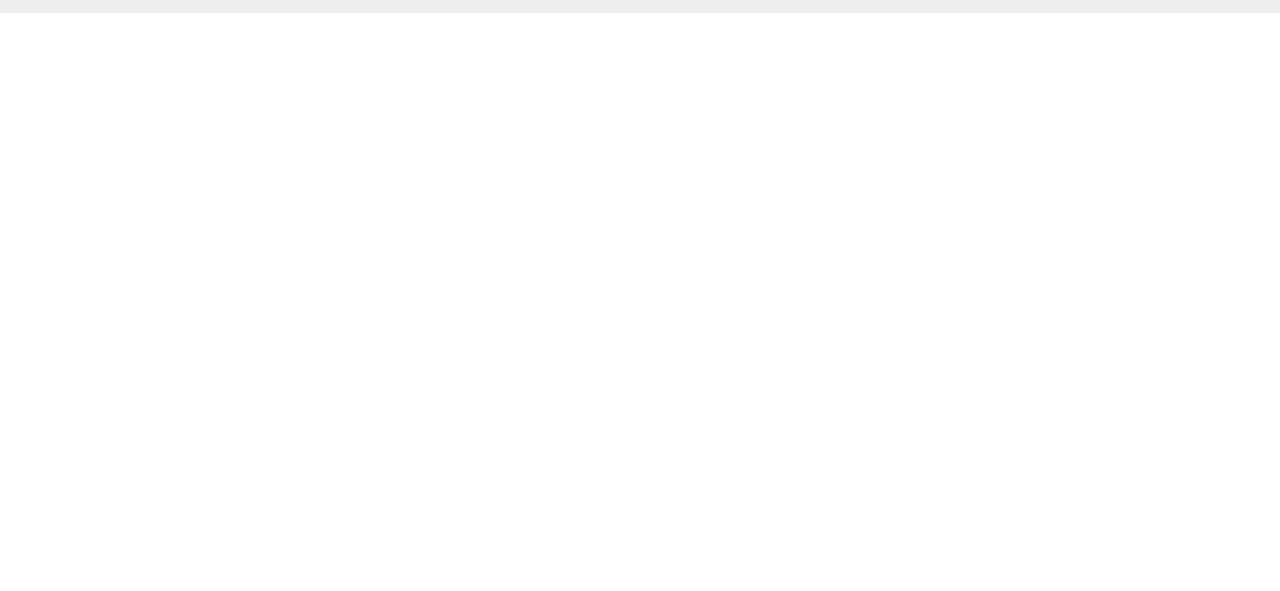
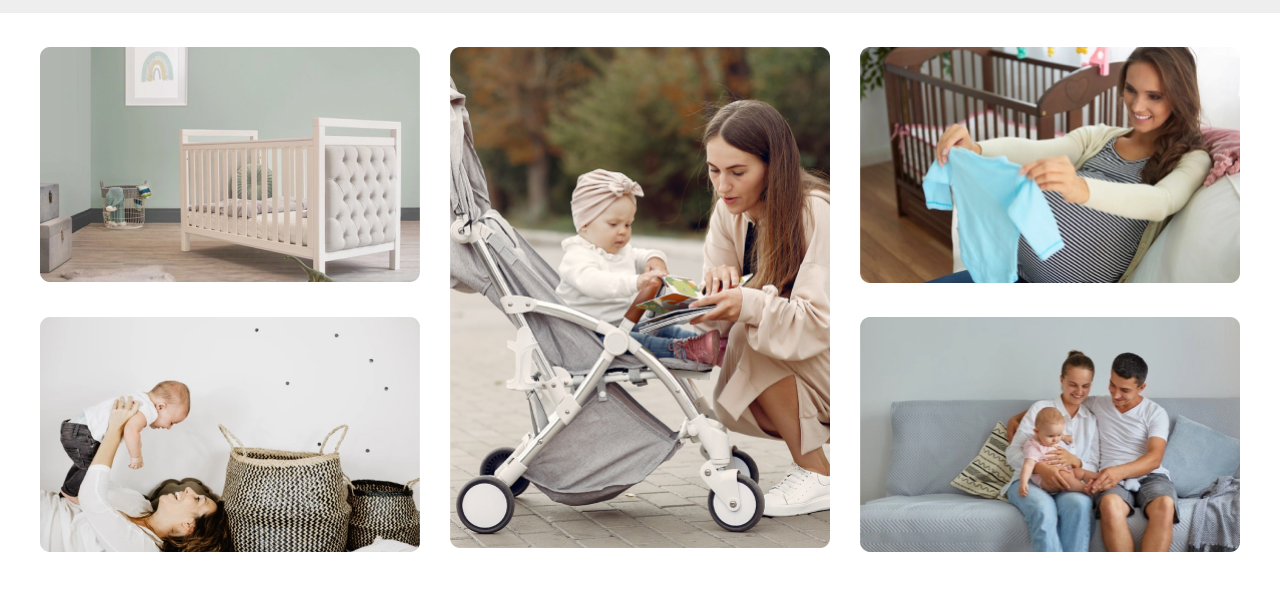
Before and after one commit to Carol-Rocha/teste-ecommerce, a plain HTML site: page index.html in a window 1280 px wide. Shown: the part 73-664 px from the top of the page. Drawn offline with Linux system fonts and the light colour scheme.

Commit message:
feat: create mosaic section

```diff
--- a/index.html
+++ b/index.html
@@ -39,5 +39,17 @@
         </div>
       </div>
     </header>
+    <main>
+      <section class="container__mosaic">
+        <ul class="mosaic-grid">
+          <li><img src="assets/imgs/banner 01.jpg" alt="Imagem 1"></li>
+          <li><img src="assets/imgs/banner 02.jpg" alt="Imagem 2"></li>
+          <li><img src="assets/imgs/banner 03.jpg" alt="Imagem 3"></li>
+          <li><img src="assets/imgs/banner 04.jpg" alt="Imagem 4"></li>
+          <li><img src="assets/imgs/banner 05.jpg" alt="Imagem 5"></li>
+        </ul>
+      </section>
+
+    </main>
   </body>
 </html>
--- a/styles.css
+++ b/styles.css
@@ -2,6 +2,9 @@
   margin: 0;
   pading: 0;
   box-sizing: border-box;
+  ul {
+    list-style: none;
+  }
 }
 
 body {
@@ -12,6 +15,11 @@ header {
   background-color: #eeeeee;
   padding: 16px;
   width: 100%;
+
+  position: fixed;
+  top: 0;
+  left: 0;
+  z-index: 1;
 }
 
 .container {
@@ -24,7 +32,6 @@ header {
   display: flex;
   flex-direction: column;
   gap: 10px;
-  list-style: none;
 }
 
 .nav-bar__item a {
@@ -74,6 +81,29 @@ header {
   height: 37px;
 }
 
+main {
+  padding-top: 120px;
+}
+
+.container__mosaic {
+  /* padding: 20px; */
+  display: flex;
+  justify-content: center;
+  width: 100%;
+}
+
+.mosaic-grid {
+  display: grid;
+  gap: 10px;
+  padding: 0;
+
+  grid-template-columns: 1fr;
+}
+
+.mosaic-grid img {
+  width: 100%;
+  height: auto;
+}
 
 @media (min-width: 768px) {
   .container {
@@ -85,4 +115,35 @@ header {
     flex-direction: row;
     gap: 30px;
   }
+
+  .mosaic-grid {
+    grid-template-columns: repeat(3, 1fr);
+    grid-template-rows: auto auto;
+    gap: 30px;
+  }
+
+  .mosaic-grid li:nth-child(1) {
+    grid-column: 1;
+    grid-row: 1;
+  }
+
+  .mosaic-grid li:nth-child(2) {
+    grid-column: 1;
+    grid-row: 2;
+  }
+
+  .mosaic-grid li:nth-child(3) {
+    grid-column: 2 / span 1;
+    grid-row: 1 / span 2;
+  }
+
+  .mosaic-grid li:nth-child(4) {
+    grid-column: 3;
+    grid-row: 1;
+  }
+
+  .mosaic-grid li:nth-child(5) {
+    grid-column: 3;
+    grid-row: 2;
+  }
 }
```
